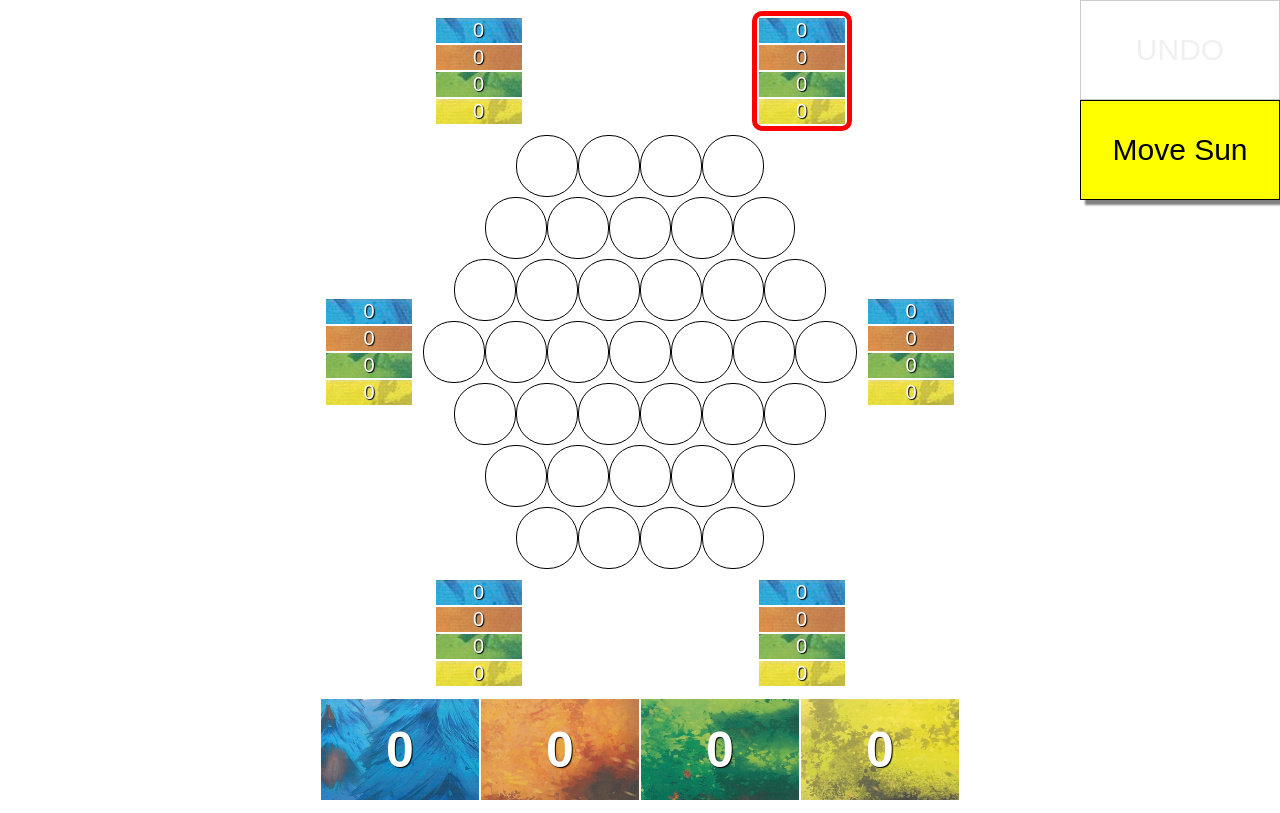
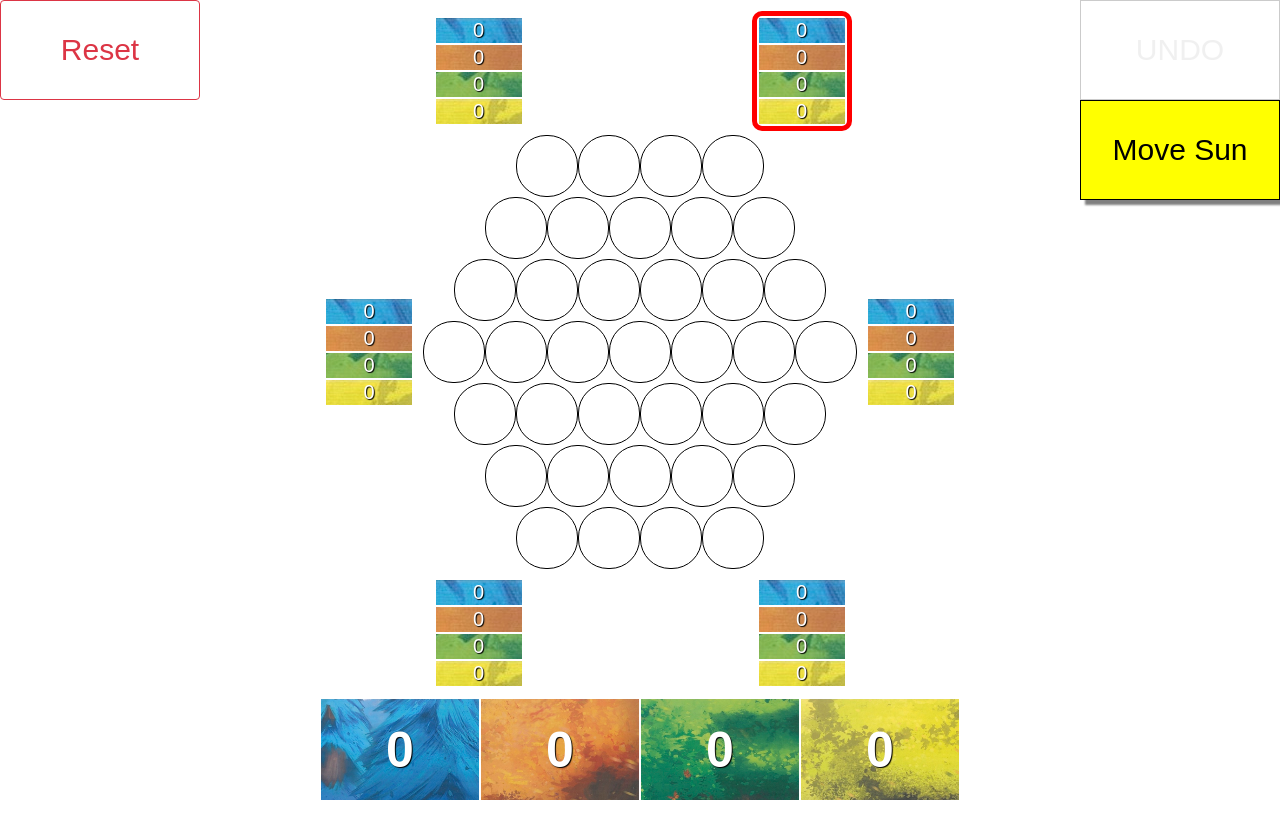
Before and after one commit to sohymg/photosynthesis-board-game, a plain HTML site: page index.html in a window 1280 px wide. Drawn offline with Linux system fonts and the light colour scheme.

Commit message:
Add reset button since pull to refresh is disabled. (#7)

```diff
--- a/index.html
+++ b/index.html
@@ -68,6 +68,21 @@
         background-color: yellow;
         cursor: pointer;
         box-shadow: 5px 5px 2px grey;
+      }
+
+      .reset-btn {
+        position:absolute;
+        left: 0px;
+        top: 0px;
+        width: 200px;
+        height: 100px;
+        font-size: 30px;
+        border: 1px solid transparent;
+        border-color: #dc3545;
+        color: #dc3545;
+        background-color: transparent;
+        cursor: pointer;
+        border-radius: 0.25rem;
       }
 
       .light-points-table-wrapper {
@@ -188,6 +203,7 @@
   <body>
     <button class="undo-btn" onclick="javascript:undo();">UNDO</button>
     <button class="move-sun-btn" onclick="javascript:updateSunPosition();">Move Sun</button>
+    <button class="reset-btn" onclick="javascript:resetBoard();">Reset </button>
     <table>
       <tr>
         <td colspan="2">
@@ -354,17 +370,7 @@
     var SOUTHWEST = 5;
 
     var treeNames = ["", "s", "i", "ii", "iii"];
-    var scoringTokens = [
-                          [new ScoringToken(1, 12), new ScoringToken(1, 12), new ScoringToken(1, 12),
-                           new ScoringToken(1, 12), new ScoringToken(1, 13), new ScoringToken(1, 13),
-                           new ScoringToken(1, 13), new ScoringToken(1, 14), new ScoringToken(1, 14)],
-                          [new ScoringToken(2, 13), new ScoringToken(2, 13), new ScoringToken(2, 14),
-                           new ScoringToken(2, 14), new ScoringToken(2, 16), new ScoringToken(2, 16),
-                           new ScoringToken(2, 17)],
-                          [new ScoringToken(3, 17), new ScoringToken(3, 17), new ScoringToken(3, 18),
-                           new ScoringToken(3, 18), new ScoringToken(3, 19)],
-                          [new ScoringToken(4, 20), new ScoringToken(4, 21), new ScoringToken(4, 22)]
-                        ];
+    var scoringTokens = initScoringTokens();
 
     function Cell() {
         this.neighbours = new Array(6).fill(null);
@@ -465,6 +471,20 @@
         ringNumber--;
       }
       return scoringTokens[ringNumber-1].pop();
+    }
+
+    function initScoringTokens() {
+      return [
+               [new ScoringToken(1, 12), new ScoringToken(1, 12), new ScoringToken(1, 12),
+                new ScoringToken(1, 12), new ScoringToken(1, 13), new ScoringToken(1, 13),
+                new ScoringToken(1, 13), new ScoringToken(1, 14), new ScoringToken(1, 14)],
+               [new ScoringToken(2, 13), new ScoringToken(2, 13), new ScoringToken(2, 14),
+                new ScoringToken(2, 14), new ScoringToken(2, 16), new ScoringToken(2, 16),
+                new ScoringToken(2, 17)],
+               [new ScoringToken(3, 17), new ScoringToken(3, 17), new ScoringToken(3, 18),
+                new ScoringToken(3, 18), new ScoringToken(3, 19)],
+               [new ScoringToken(4, 20), new ScoringToken(4, 21), new ScoringToken(4, 22)]
+             ];
     }
 
     function generateBoardBySunDirection(board) {
@@ -668,6 +688,19 @@
       directionToLightPointsTable(sunPosition).classList.add('active-sun');
     }
 
+    function resetBoard() {
+      if (confirm("Reset the board?")) {
+        board = newBoard();
+        sunBoard = generateBoardBySunDirection(board);
+        currCell = null;
+        moves = [];
+        sunPosition = NORTHEAST;
+        playerScores = [0, 0, 0, 0];
+        scoringTokens = initScoringTokens();
+        updateTick();
+      }
+    }
+
     var board = newBoard();
     var sunBoard = generateBoardBySunDirection(board);
     var currCell = null;
```
